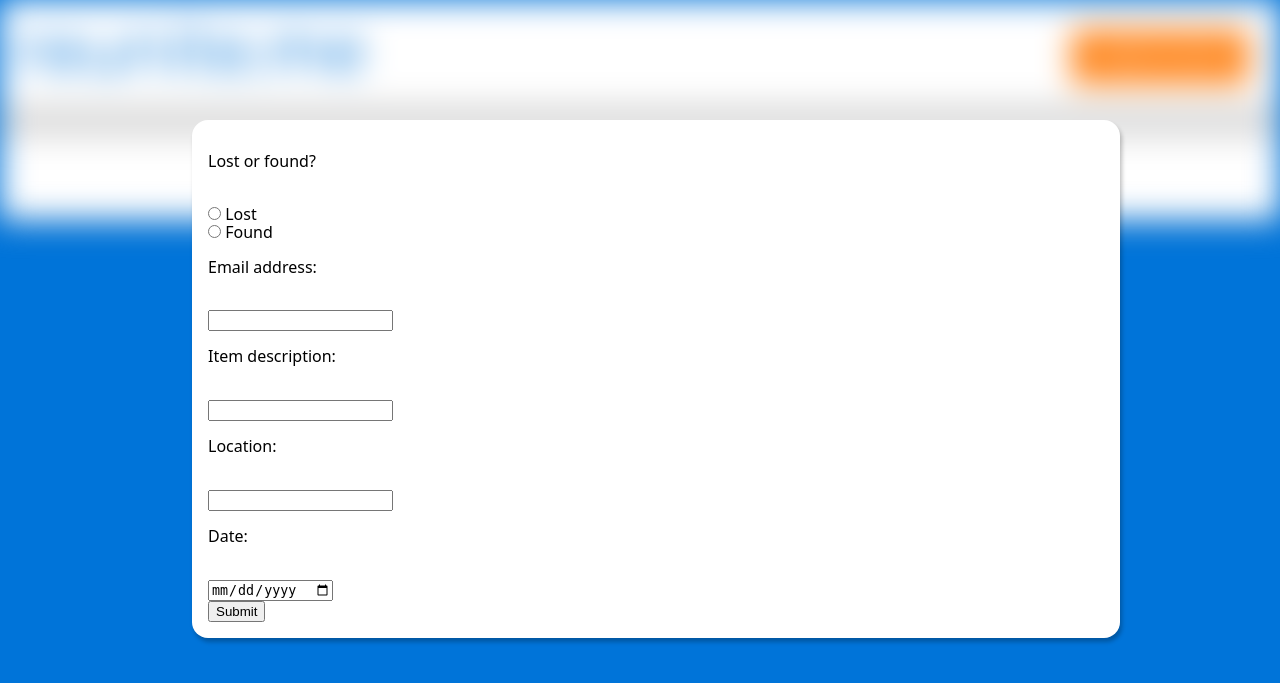
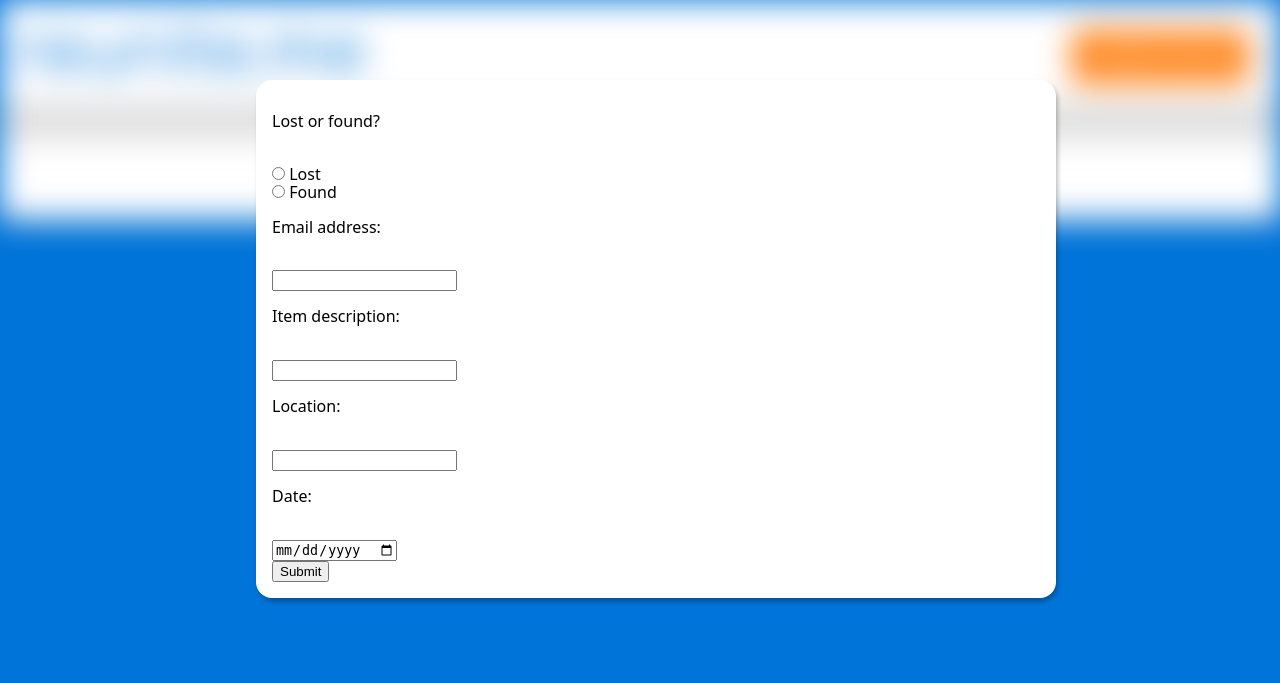
Before and after one commit to kacperlsky/2018-Sheffield-Hackathlon, a PHP site: page /ListingPage.html in a window 1280 px wide, after a click on "SUBMIT AN ITEM". Shown: the top 683 px of the page. Run offline with PHP 8.4, Linux system fonts and the light colour scheme; some libraries are stand-ins or nearby versions.

Commit message:
improved popup

```diff
--- a/css/popups.css
+++ b/css/popups.css
@@ -6,9 +6,9 @@
 	opacity: 0;
 	z-index: -1;
 	position: absolute;
-	top: 15%;
-	left: 15%;
-	width: 70%;
+	top: 10%;
+	left: 20%;
+	width: 60%;
 	padding: 1em;
 	background-color: white;
 	border-radius: 1em;
```
